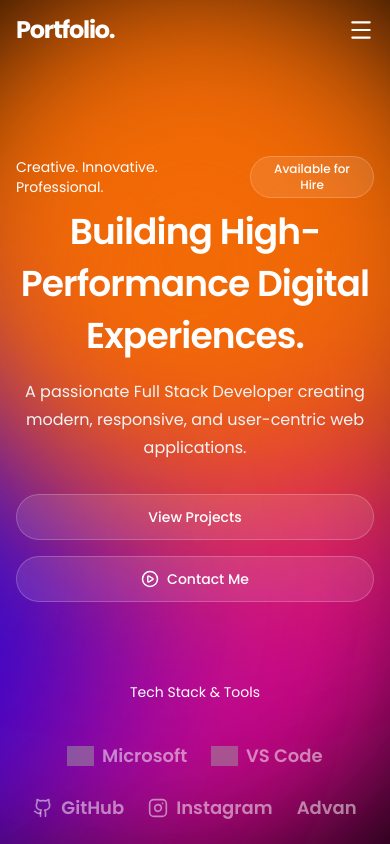
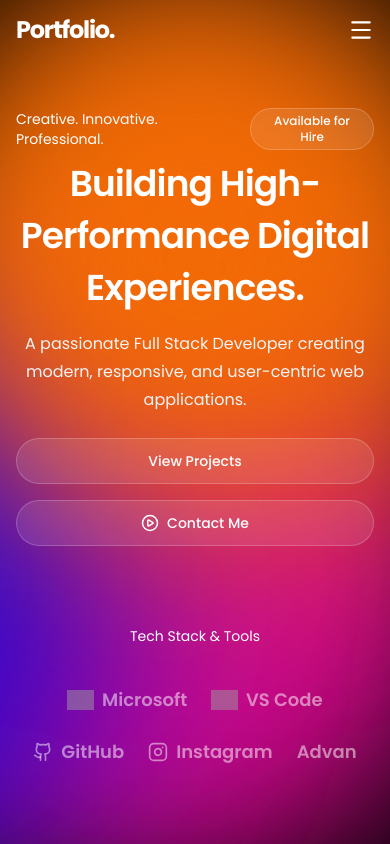
Before and after one commit to immanuell18/portfolio-nnael, a React (Vite) app: page / in a window 390 px wide. Shown: the top 844 px of the page. Built offline with nearby package versions, Linux system fonts and the light colour scheme; grey boxes are pictures that could not be loaded.

Commit message:
Further reduce spacing in Hero section for mobile

```diff
--- a/src/sections/hero-section.jsx
+++ b/src/sections/hero-section.jsx
@@ -16,7 +16,7 @@ export default function HeroSection() {
                 <div className="absolute rounded-full top-0 left-1/2 -translate-x-1/2 size-130 bg-[#F26A06] blur-[100px]" />
             </motion.div>
             <motion.section className="flex flex-col items-center">
-                <motion.div className="flex items-center gap-3 mt-24 md:mt-32"
+                <motion.div className="flex items-center gap-3 mt-12 md:mt-32"
                     initial={{ y: -20, opacity: 0 }}
                     whileInView={{ y: 0, opacity: 1 }}
                     viewport={{ once: true }}
@@ -44,7 +44,7 @@ export default function HeroSection() {
                     A passionate Full Stack Developer creating modern, responsive, and user-centric web applications.
                 </motion.p>
 
-                <motion.div className="flex flex-col md:flex-row max-md:w-full items-center gap-4 md:gap-3 mt-8 md:mt-6"
+                <motion.div className="flex flex-col md:flex-row max-md:w-full items-center gap-4 md:gap-3 mt-6"
                     initial={{ y: 50, opacity: 0 }}
                     whileInView={{ y: 0, opacity: 1 }}
                     viewport={{ once: true }}
```
